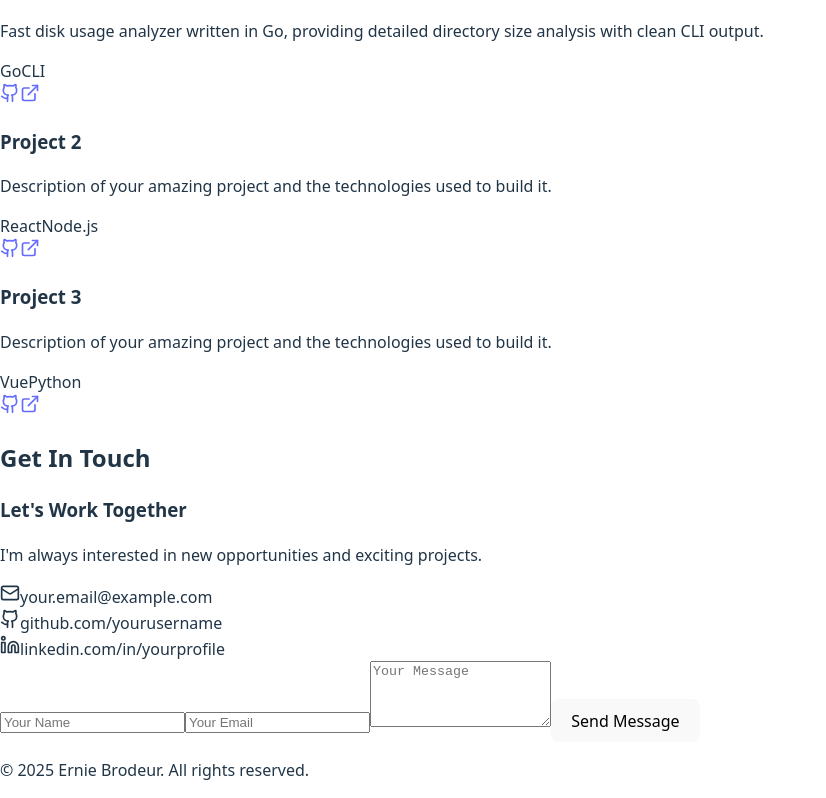
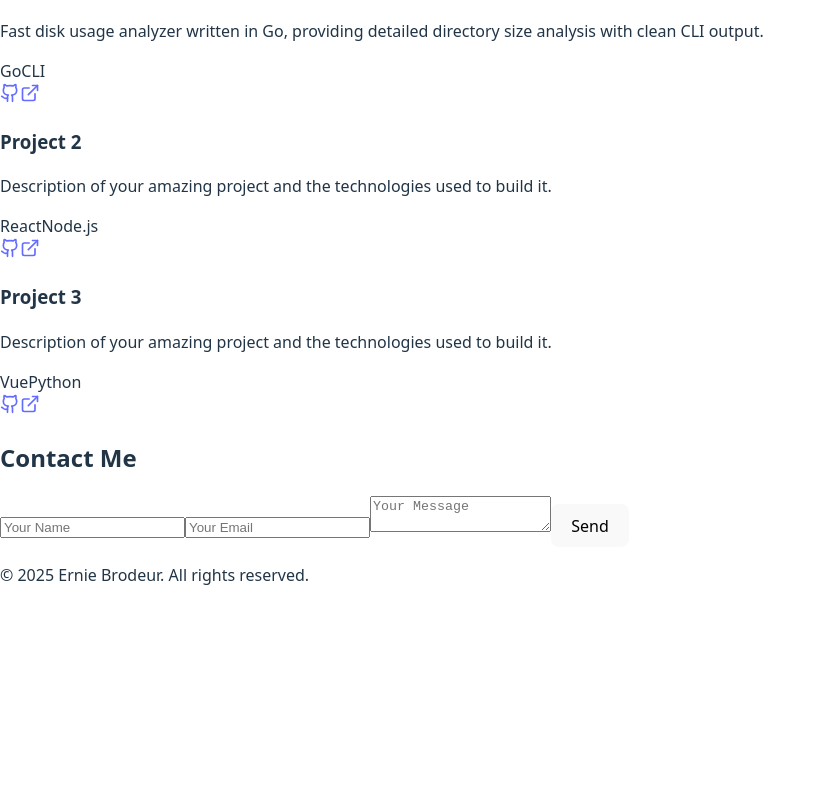
Before and after one commit to erniebrodeur/portfolio, a React (Vite) app: page / in a window 1280 px wide. Shown: the part 776-1574 px from the top of the page, without its empty margins (0-826 px from the left). After the commit the page ends 1379 px from the top, so only its background shows below. Built offline with nearby package versions, Linux system fonts and the light colour scheme.

Commit message:
renames and fixed a few bugs

```diff
--- a/package.json
+++ b/package.json
@@ -11,6 +11,7 @@
     "deploy": "gh-pages -d dist"
   },
   "dependencies": {
+    "lucide-react": "^0.544.0",
     "react": "^19.1.1",
     "react-dom": "^19.1.1"
   },
--- a/src/App.tsx
+++ b/src/App.tsx
@@ -1,4 +1,3 @@
-import React from 'react';
 import Header from './components/Header';
 import Hero from './components/Hero';
 import About from './components/About';
--- a/src/components/About.jsx
+++ b/src/components/About.tsx
@@ -1,5 +1,3 @@
-import React from 'react';
-
 export default function About() {
     return (
         <section id="about" className="py-20 bg-gray-800">
--- a/src/components/Contact.jsx
+++ /dev/null
@@ -1,88 +0,0 @@
-import React, { useState } from 'react';
-import { Mail, Github, Linkedin } from 'lucide-react';
-
-export default function Contact() {
-    const [formData, setFormData] = useState({
-        name: '',
-        email: '',
-        message: ''
-    });
-
-    const handleSubmit = (e) => {
-        e.preventDefault();
-        console.log('Form submitted:', formData);
-    };
-
-    const handleChange = (e) => {
-        setFormData({
-            ...formData,
-            [e.target.name]: e.target.value
-        });
-    };
-
-    return (
-        <section id="contact" className="py-20 bg-gray-800">
-            <div className="max-w-4xl mx-auto px-4">
-                <h2 className="text-3xl md:text-4xl font-bold text-center mb-16">Get In Touch</h2>
-                <div className="bg-gray-900 rounded-lg p-8">
-                    <div className="grid md:grid-cols-2 gap-8">
-                        <div>
-                            <h3 className="text-xl font-bold mb-4">Let's Work Together</h3>
-                            <p className="text-gray-400 mb-6">
-                                I'm always interested in new opportunities and exciting projects.
-                            </p>
-                            <div className="space-y-4">
-                                <div className="flex items-center space-x-3">
-                                    <Mail size={20} className="text-blue-400" />
-                                    <span>your.email@example.com</span>
-                                </div>
-                                <div className="flex items-center space-x-3">
-                                    <Github size={20} className="text-blue-400" />
-                                    <span>github.com/yourusername</span>
-                                </div>
-                                <div className="flex items-center space-x-3">
-                                    <Linkedin size={20} className="text-blue-400" />
-                                    <span>linkedin.com/in/yourprofile</span>
-                                </div>
-                            </div>
-                        </div>
-                        <div>
-                            <form onSubmit={handleSubmit} className="space-y-4">
-                                <input
-                                    type="text"
-                                    name="name"
-                                    placeholder="Your Name"
-                                    value={formData.name}
-                                    onChange={handleChange}
-                                    className="w-full bg-gray-700 p-3 rounded-lg focus:outline-none focus:ring-2 focus:ring-blue-400"
-                                />
-                                <input
-                                    type="email"
-                                    name="email"
-                                    placeholder="Your Email"
-                                    value={formData.email}
-                                    onChange={handleChange}
-                                    className="w-full bg-gray-700 p-3 rounded-lg focus:outline-none focus:ring-2 focus:ring-blue-400"
-                                />
-                                <textarea
-                                    name="message"
-                                    placeholder="Your Message"
-                                    rows={4}
-                                    value={formData.message}
-                                    onChange={handleChange}
-                                    className="w-full bg-gray-700 p-3 rounded-lg focus:outline-none focus:ring-2 focus:ring-blue-400"
-                                ></textarea>
-                                <button
-                                    type="submit"
-                                    className="w-full bg-blue-600 hover:bg-blue-700 py-3 rounded-lg font-semibold transition-colors"
-                                >
-                                    Send Message
-                                </button>
-                            </form>
-                        </div>
-                    </div>
-                </div>
-            </div>
-        </section>
-    );
-}
--- /dev/null
+++ b/src/components/Contact.tsx
@@ -0,0 +1,54 @@
+import { useState } from 'react';
+
+export default function Contact() {
+    const [formData, setFormData] = useState({
+        name: '',
+        email: '',
+        message: '',
+    });
+
+    const handleSubmit = (e: React.FormEvent<HTMLFormElement>) => {
+        e.preventDefault();
+        console.log('Form submitted:', formData);
+        // You can replace this with your actual submission logic
+    };
+
+    const handleChange = (e: React.ChangeEvent<HTMLInputElement | HTMLTextAreaElement>) => {
+        setFormData({
+            ...formData,
+            [e.target.name]: e.target.value,
+        });
+    };
+
+    return (
+        <section className="contact-section">
+            <h2>Contact Me</h2>
+            <form onSubmit={handleSubmit} className="contact-form">
+                <input
+                    type="text"
+                    name="name"
+                    placeholder="Your Name"
+                    value={formData.name}
+                    onChange={handleChange}
+                    required
+                />
+                <input
+                    type="email"
+                    name="email"
+                    placeholder="Your Email"
+                    value={formData.email}
+                    onChange={handleChange}
+                    required
+                />
+                <textarea
+                    name="message"
+                    placeholder="Your Message"
+                    value={formData.message}
+                    onChange={handleChange}
+                    required
+                />
+                <button type="submit">Send</button>
+            </form>
+        </section>
+    );
+}
--- a/src/components/Header.jsx
+++ b/src/components/Header.tsx
@@ -1,4 +1,4 @@
-import React, { useState } from 'react';
+import { useState } from 'react';
 import { Menu, X } from 'lucide-react';
 
 export default function Header() {
--- a/src/components/Hero.jsx
+++ b/src/components/Hero.tsx
@@ -1,4 +1,3 @@
-import React from 'react';
 import { Github, Linkedin, Mail } from 'lucide-react';
 
 export default function Hero() {
--- a/src/components/Projects.jsx
+++ b/src/components/Projects.tsx
@@ -1,4 +1,3 @@
-import React from 'react';
 import { Github, ExternalLink } from 'lucide-react';
 
 const projects = [
```
Also changed, not shown: 1 other file (tests, documents, lock files or other folders).
